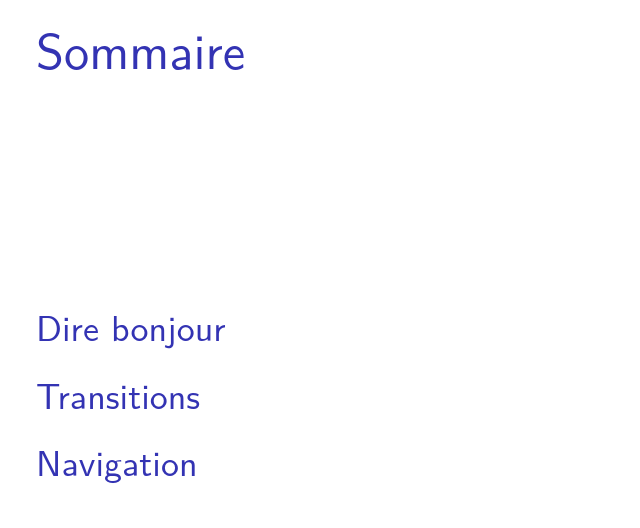
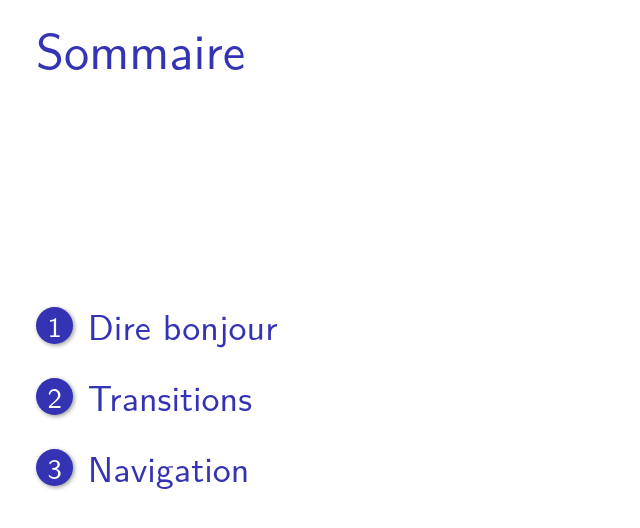
Before and after one commit to pantzO/transitionjs, a plain HTML site: page examples/beamer.html in a window 1280 px wide. Shown: the part 1651-2179 px from the top of the page, without its empty margins (0-640 px from the left). Drawn offline with Linux system fonts and the light colour scheme.

Commit message:
beamer theme: numbered parts in the table of contents, from --i

```diff
--- a/themes/beamer.css
+++ b/themes/beamer.css
@@ -113,10 +113,29 @@ section ul { list-style-type: "\25B8  "; }
 	transition: opacity var(--tj-duration, 0s), border-color var(--tj-duration, 0s);
 }
 
-/* Table of contents inside a slide (class "toc") */
+/* Table of contents inside a slide (class "toc"): numbered parts in a
+ * ball, like beamer's "rounded" inner theme. The number is --i (set by
+ * tableofcontents.js); `content` only takes counters, so a counter is
+ * set from --i to turn it into text. For plain "1." numbers, replace
+ * the ::before content by  counter(part) ".";  and drop the ball. */
 section .toc ul { list-style: none; padding: 0; text-align: left; }
-section .toc .toc-level-1 { margin-top: 0.4em; color: var(--structure); }
-section .toc .toc-level-2 { font-size: 0.75em; margin-left: 1.5em; }
+section .toc .toc-level-1 { margin-top: 0.5em; color: var(--structure); counter-reset: part var(--i); }
+section .toc .toc-level-1::before {
+	content: counter(part);
+	display: inline-block;
+	width: 1.3em;
+	height: 1.3em;
+	line-height: 1.3em;
+	margin-right: 0.5em;
+	border-radius: 50%;
+	text-align: center;
+	font-size: 0.8em;
+	background: var(--structure);
+	color: var(--paper);
+	box-shadow: 0.05em 0.05em 0.15em rgba(0, 0, 0, 0.4);
+	vertical-align: 0.1em;
+}
+section .toc .toc-level-2 { font-size: 0.75em; margin-left: 2.4em; }
 section .toc a { color: inherit; }
 
 /* ---- footline ---- */
```
